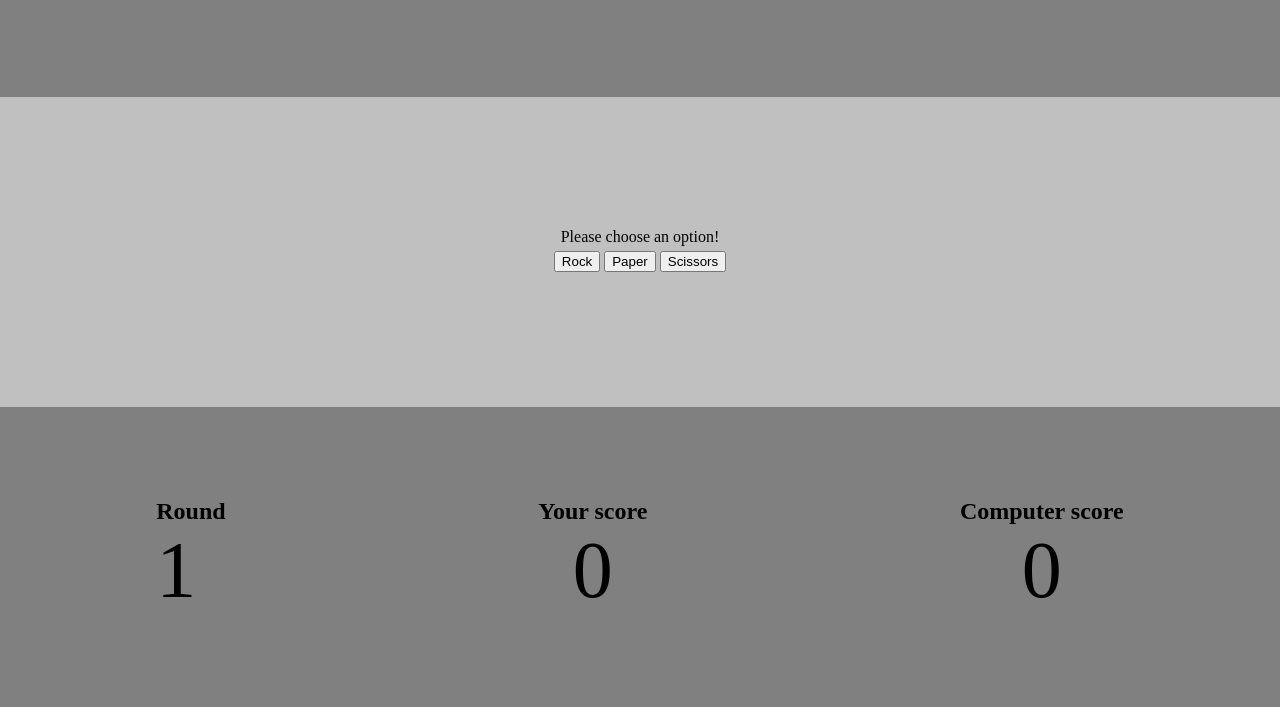
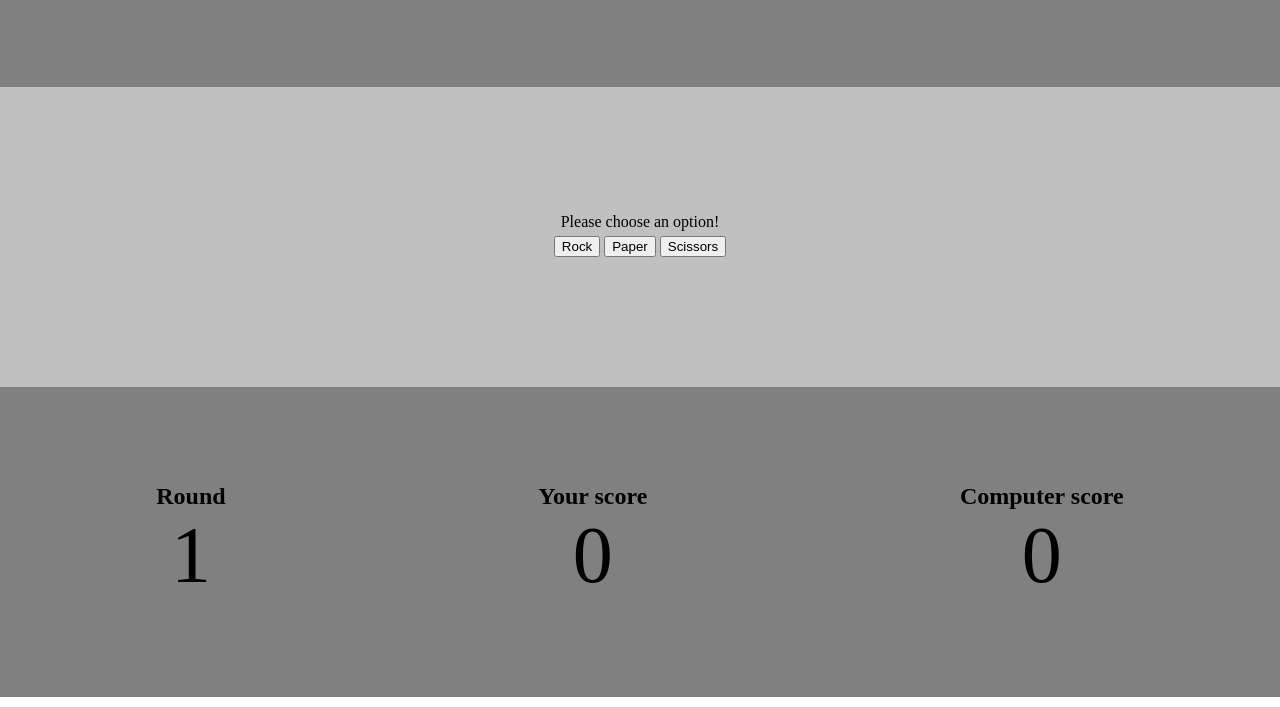
Before and after one commit to JunehyukYoo/simple-rock-paper-scissors, a plain HTML site: page index.html in a window 1280 px wide. Shown: the part 213-920 px from the top of the page. Drawn offline with Linux system fonts and the light colour scheme.

Commit message:
Fixed more centering issues.

```diff
--- a/index.html
+++ b/index.html
@@ -22,7 +22,7 @@
         <div id="result"></div>
     </div>
     <div class="container-two">
-        <div id="round-container">
+        <div class="score-container">
             <h2>Round</h2>
             <div id="round"></div>
         </div>
--- a/style.css
+++ b/style.css
@@ -19,7 +19,6 @@ body {
     flex-direction: column;
     align-items: center;
     width: 100%;
-    padding: 5px;
 }
 
 .title {
@@ -35,6 +34,7 @@ body {
 
 .container-two {
     width: 100%;
+    padding: 5px;
     display: flex;
     justify-content: space-around;
     align-items: center;
```
